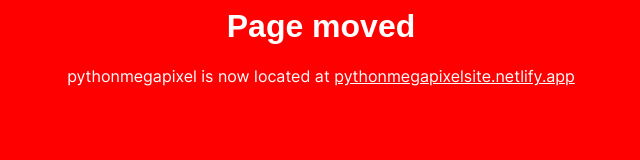
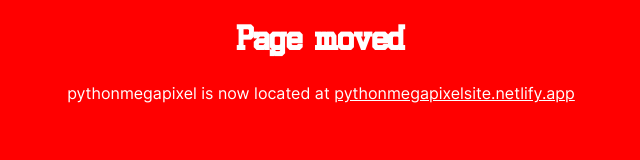
Before and after one commit to python-megapixel/python-megapixel.github.io, a plain HTML site: page index.html in a window 1280 px wide. Shown: the whole page, without its empty margins (319-959 px from the left). Drawn offline with Linux system fonts and the light colour scheme.

Commit message:
Update fonts.css

```diff
--- a/fontdata/fonts.css
+++ b/fontdata/fonts.css
@@ -26,16 +26,15 @@
     font-display: swap;
 }
 
+
 @font-face {
-    font-family: 'Octin College';
-    src: url('OctinCollegeRg-Regular.woff2') format('woff2'),
-        url('OctinCollegeRg-Regular.woff') format('woff'),
-        url('OctinCollegeRg-Regular.ttf') format('truetype');
+    font-family: 'Staubach';
+    src: url('Staubach.woff') format('woff'),
+        url('Staubach.ttf') format('truetype');
     font-weight: normal;
     font-style: normal;
     font-display: swap;
 }
-
 
 
 
```
